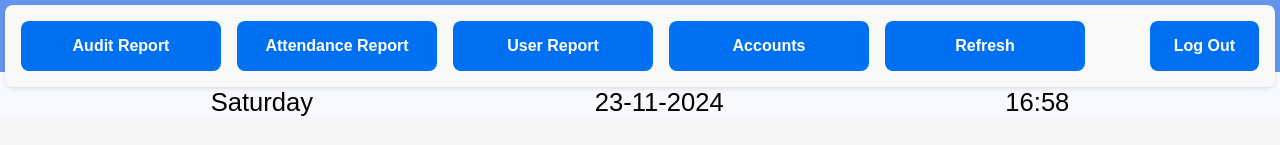
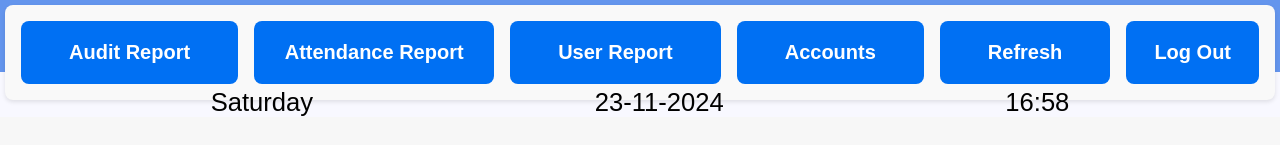
Before and after one commit to The-Ashram/Attendance_Taking_FE, a Next.js app: page /admin/homepage in a window 1280 px wide. Shown: the top 145 px of the page. Built offline with nearby package versions, Linux system fonts and the light colour scheme; no server answers; sample sign-in values are in the browser's storage.

Commit message:
Updates buttons and font sizes along with text boxes
Makes font of whole table bigger
Button sizes are also made bigger
Form text background changed to white and text changed to black

```diff
--- a/src/app/admin/account/styled.ts
+++ b/src/app/admin/account/styled.ts
@@ -45,7 +45,7 @@ export const CreateContainer = styled.div`
 export const Button = styled.button`
   text-align: center;
   padding: 10px 20px;
-  font-size: 16px;
+  font-size: 24px;
   background-color: cadetblue;
   color: white;
   border: none;
--- a/src/app/admin/components/Header/styled.ts
+++ b/src/app/admin/components/Header/styled.ts
@@ -49,13 +49,13 @@ export const ButtonsWrapper = styled.div`
 // General button style
 export const Button = styled.button`
   flex-grow: 1; /* Makes all buttons take equal space except the last one */
-  max-width: 200px; /* Ensure buttons don't grow too wide */
+  max-width: 240px; /* Ensure buttons don't grow too wide */
   background-color: #0070f3; /* Primary button color */
   color: #ffffff; /* Text color */
   border: none; /* Remove default border */
-  padding: 16px 24px; /* Larger padding for bigger buttons */
+  padding: 20px 28px; /* Larger padding for bigger buttons */
   border-radius: 8px; /* Rounded corners */
-  font-size: 16px; /* Larger font size for better readability */
+  font-size: 20px; /* Larger font size for better readability */
   font-weight: 600; /* Bold font for emphasis */
   cursor: pointer; /* Pointer cursor for buttons */
   transition: background-color 0.3s, transform 0.2s; /* Smooth hover effect */
--- a/src/app/components/FormComponents/InputBox.tsx
+++ b/src/app/components/FormComponents/InputBox.tsx
@@ -48,7 +48,8 @@ export default function InputBox<T extends FieldValues>({
           borderRadius: "8px",
           border: "1px solid #ccc",
           fontSize: "14px",
-          color: "#333",
+          color: "#000", // changed to black text
+          backgroundColor: "#fff", // added white background
           outline: "none",
           transition: "border-color 0.2s ease, box-shadow 0.2s ease",
         }}
--- a/src/app/components/FormComponents/PasswordInput.tsx
+++ b/src/app/components/FormComponents/PasswordInput.tsx
@@ -43,7 +43,8 @@ export default function PasswordInput<T extends FieldValues>({
           borderRadius: "8px",
           border: "1px solid #ccc",
           fontSize: "14px",
-          color: "#333",
+          color: "#000", // changed to black text
+          backgroundColor: "#fff", // added white background
           outline: "none",
           transition: "border-color 0.2s ease, box-shadow 0.2s ease",
         }}
--- a/src/app/components/FormComponents/styled.ts
+++ b/src/app/components/FormComponents/styled.ts
@@ -73,7 +73,7 @@ export const InputDetails = styled.div`
   padding: 15px;
   background-color: #f9f9f9;
   border-radius: 8px;
-  box-shadow: 0 2px 5px rgba(0, 0, 0, 0.1);
+  box-shadow: 0 2px 5px rgba(255, 255, 255, 0.1);
 
   &:hover {
     background-color: #eaeaea; /* Slightly darker background on hover */
```
